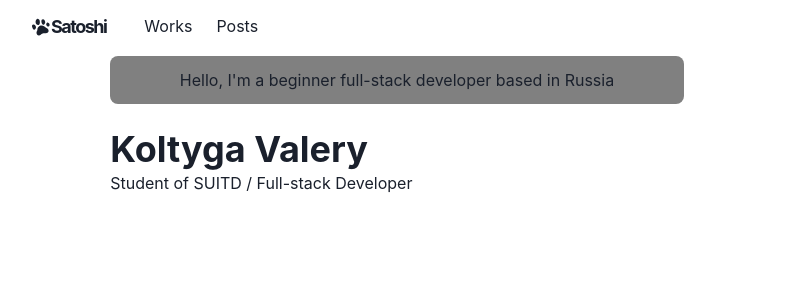
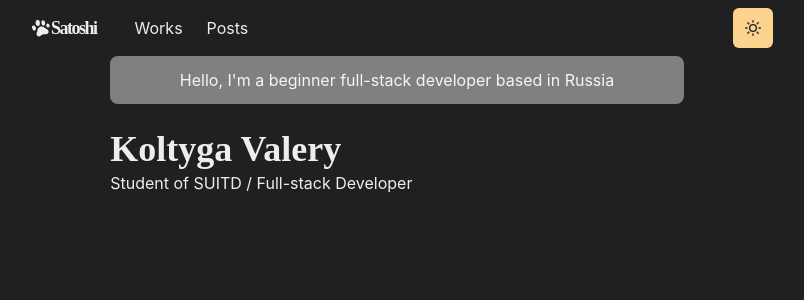
Before and after one commit to uglysatoshi/profile-app, a Next.js app: page / in a window 1280 px wide. Shown: the top 300 px of the page, without its empty margins (243-1047 px from the left). Built offline with nearby package versions, Linux system fonts and the light colour scheme.

Commit message:
added dark & light themes.

```diff
--- /dev/null
+++ b/components/fonts.js
@@ -0,0 +1,12 @@
+import { Global } from '@emotion/react'
+
+const Fonts = () => (
+    <Global
+        styles={`
+            @import url('https://fonts.googleapis.com/css2?family=M+PLUS+Rounded+1c:wght@300;700&display=swap')
+        `}
+    />
+
+)
+
+export default Fonts
--- a/components/navbar.js
+++ b/components/navbar.js
@@ -15,6 +15,7 @@
     useColorModeValue
 } from '@chakra-ui/react'
 import { HamburgerIcon } from '@chakra-ui/icons'
+import ThemeToggleButton from "./theme-toggle-button";
 
 const LinkItem = ({ href, path, children }) => {
     const active = path === href
@@ -73,6 +74,7 @@
                     </LinkItem>
                 </Stack>
                 <Box flex={1} align="right">
+                    <ThemeToggleButton/>
                     <Box ml={2} display={{base: 'inline-block', md: 'none'}}>
                         <Menu>
                             <MenuButton as={IconButton} icon={<HamburgerIcon/>} variat="outline" aria-label="Options"/>
--- /dev/null
+++ b/components/theme-toggle-button.js
@@ -0,0 +1,16 @@
+import { IconButton, useColorMode, useColorModeValue} from "@chakra-ui/react"
+import { SunIcon, MoonIcon } from '@chakra-ui/icons'
+
+const ThemeToggleButton = () => {
+    const { toggleColorMode } = useColorMode()
+
+    return (
+        <IconButton aria-label="Toggle theme"
+            colorScheme={useColorModeValue('purple', 'orange')}
+            icon={useColorModeValue(<MoonIcon/>, <SunIcon/>)}
+            onClick={toggleColorMode}
+        ></IconButton>
+    )
+}
+
+export default ThemeToggleButton
--- /dev/null
+++ b/lib/theme.js
@@ -0,0 +1,55 @@
+import { extendTheme} from "@chakra-ui/react"
+import { mode } from '@chakra-ui/theme-tools'
+
+const styles = {
+    global: props => ({
+        body: {
+            bg: mode('#f0e7db', '#202023')(props)
+        }
+    })
+}
+
+const components = {
+    Heading: {
+        variants: {
+            'section-title': {
+                textDecoration: 'underline',
+                fontSize: 20,
+                textUnderlineOffset: 6,
+                textDecorationColor: '#525252',
+                textDecorationThickness: 4,
+                marginTop: 3,
+                marginBottom: 4
+            }
+        }
+    },
+    Link: {
+        baseStyle: props => ({
+            color: mode('#3d7aed', '#ff63c3')(props),
+            textUnderlineOffset: 3
+        })
+    }
+}
+
+const fonts = {
+    heading: "'M PLUS Rounded 1c'"
+}
+
+const colors = {
+    glassTeal: '#88ccca'
+}
+
+const config = {
+    initialColorMode: 'dark',
+    useSystemColorMode: true
+}
+
+const theme = extendTheme({
+    config,
+    styles,
+    components,
+    colors,
+    fonts
+})
+
+export default theme
--- a/package.json
+++ b/package.json
@@ -23,6 +23,7 @@
   "dependencies": {
     "@chakra-ui/icons": "^2.1.1",
     "@chakra-ui/react": "^2.8.2",
+    "@chakra-ui/theme-tools": "^2.1.2",
     "@emotion/react": "^11.11.3",
     "@emotion/styled": "^11.11.0",
     "framer-motion": "^10.16.16",
--- a/pages/_app.js
+++ b/pages/_app.js
@@ -1,9 +1,12 @@
 import { ChakraProvider} from '@chakra-ui/react'
 import Layout from '../components/layouts/main'
+import theme from '../lib/theme'
+import Fonts from "../components/fonts";
 
 const Website = ({ Component, pageProps, router }) => {
     return (
-        <ChakraProvider>
+        <ChakraProvider theme={theme}>
+            <Fonts/>
             <Layout router={router}>
                 <Component {...pageProps} key={router.route}/>
             </Layout>
--- /dev/null
+++ b/pages/_document.js
@@ -0,0 +1,18 @@
+import { ColorModeScript } from '@chakra-ui/react'
+import NextDocument, { Html, Head, Main, NextScript} from "next/document"
+import theme from '../lib/theme'
+
+export default class Document extends NextDocument {
+    render () {
+        return (
+            <Html lang="en">
+                <Head/>
+                <body>
+                    <ColorModeScript initialColorMode={theme.config.initialColorMode}/>
+                    <Main/>
+                    <NextScript/>
+                </body>
+            </Html>
+        )
+    }
+}
```
Also changed, not shown: 1 other file (tests, documents, lock files or other folders).
